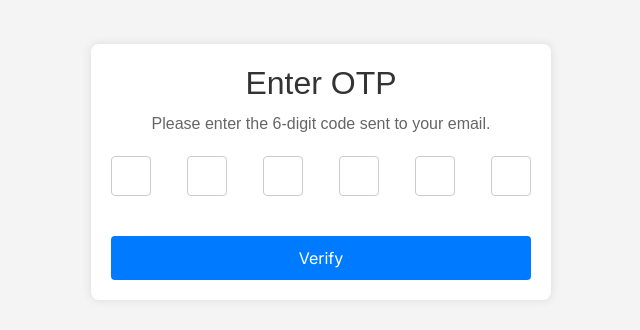
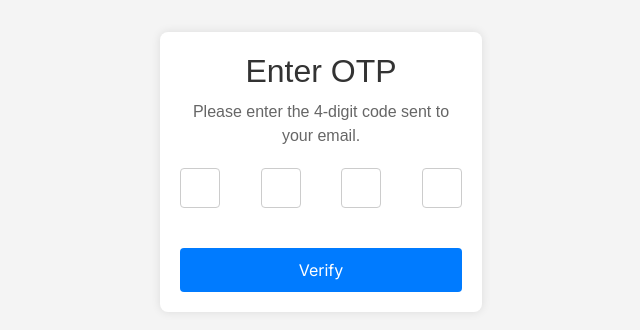
Before and after one commit to SayidMushtaQ/MemoMe-CLI, a React (Vite) app: page /verify in a window 1280 px wide. Shown: the part 228-558 px from the top of the page, without its empty margins (319-959 px from the left). Built offline with nearby package versions, Linux system fonts and the light colour scheme.

Commit message:
Working on OTP UI and Improve USER Exp

```diff
--- a/src/pages/otp.jsx
+++ b/src/pages/otp.jsx
@@ -1,22 +1,42 @@
 
+import { useRef, useState } from 'react';
 import '../styles/otp.css';
 
 export default function Verify(){
+    const user_email = localStorage.getItem('user_email');
+    const [otp,setOtp] = useState(new Array(4).fill(''));
+    const otpBoxRef = useRef([]);
+    const handleChange = (value,index)=>{
+        const newOtps = [...otp];
+        newOtps[index] = value;
+        setOtp(newOtps);
+
+        if(value && index < 3){
+            otpBoxRef.current[index + 1].focus()
+        }
+    }
+
+    const handleBackSpaceAndEnterKEY = (e,index)=>{
+        if(e.key === 'Backspace' && !e.target.value && index>0){
+            otpBoxRef.current[index - 1].focus()
+        }
+    }
+    const handleSubmit = async (e)=>{
+        e.preventDefault()
+
+    }
     return(
         <>
         <div className='body'>
         <div className="a1">
         <div className="otp-box">
             <h2>Enter OTP</h2>
-            <p>Please enter the 6-digit code sent to your email.</p>
-            <form action='http://localhost:5173/Home' method='get'>
+            <p>Please enter the 4-digit code sent to your email.</p>
+            <form onSubmit={handleSubmit}>
                 <div className="box">
-                    <input type="text" maxLength="1" className="input" required/>
-                    <input type="text" maxLength="1" className="input" required/>
-                    <input type="text" maxLength="1" className="input" required/>
-                    <input type="text" maxLength="1" className="input" required/>
-                    <input type="text" maxLength="1" className="input" required/>
-                    <input type="text" maxLength="1" className="input" required/>
+                    {otp.map((digit,index)=>(
+                        <input type="text" value={digit} key={index} maxLength="1" className="input" onKeyUp={(e)=>handleBackSpaceAndEnterKEY(e,index)} onChange={e=>handleChange(e.target.value,index)} ref={ref=>otpBoxRef.current[index]=ref} required/>
+                    ))}
                 </div>
                 <button type="submit" className="submit">Verify</button>
             </form>
--- a/src/pages/register.jsx
+++ b/src/pages/register.jsx
@@ -38,7 +38,8 @@ export default function SignUp() {
                   }
                   const data = await res.json();
                   if(data.success && res.ok){
-                    navigate("/verify")
+                    navigate("/verify");
+                    localStorage.setItem('user_email',data.data.email);
                     return SuccessNotify("User register Successfully..!!🚀")
                   }
             }catch(err){
--- a/src/styles/otp.css
+++ b/src/styles/otp.css
@@ -28,7 +28,7 @@
     box-shadow: 0 0 10px rgba(0, 0, 0, 0.1);
     padding: 20px;
     text-align: center;
-    width: 100%;
+    width: 70%;
 }
 
 h2 {
```
